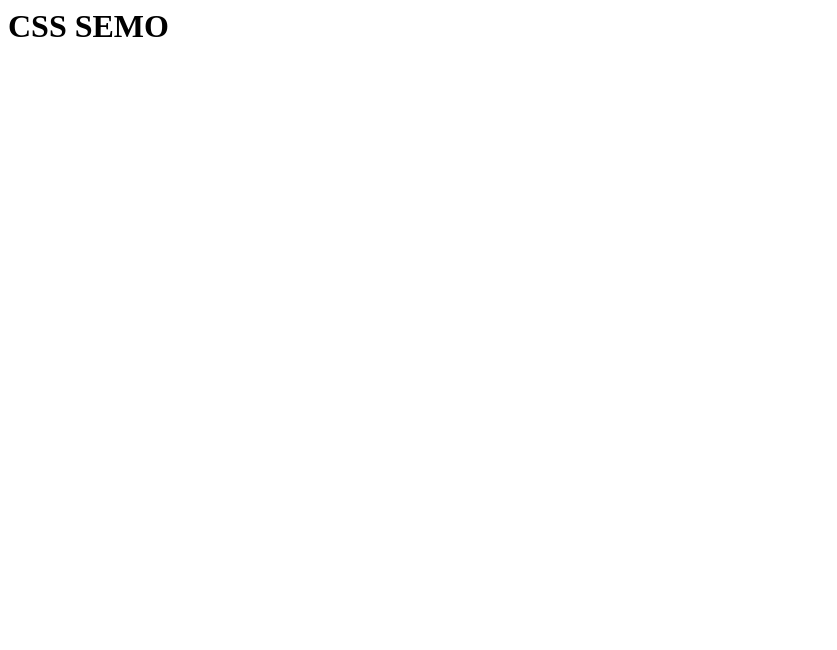
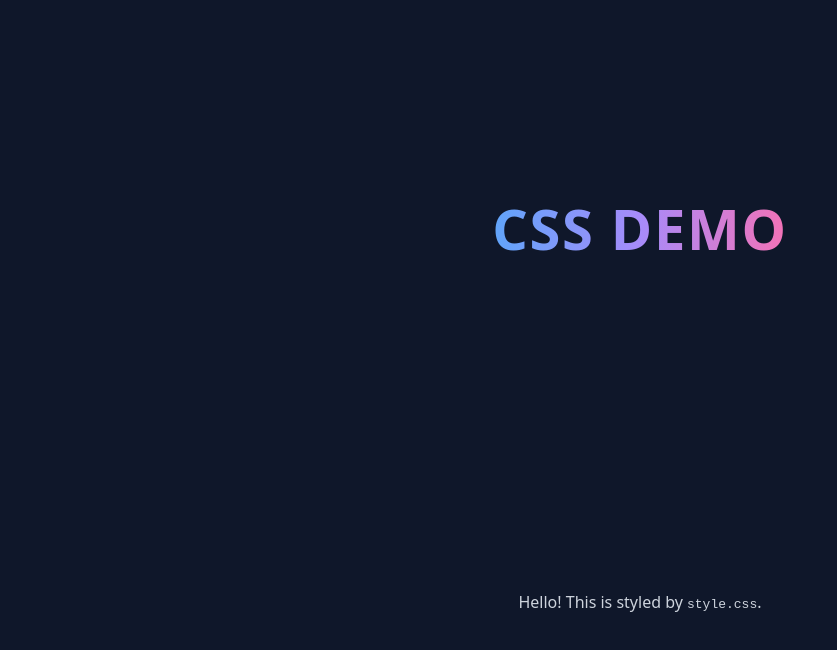
Before and after one commit to balkrishna-123/balkrishna-123.github.io, a plain HTML site: page CSS.html in a window 1280 px wide. Shown: the whole page, without its empty margins (0-837 px from the left). Drawn offline with Linux system fonts and the light colour scheme.

Commit message:
Update CSS.html

```diff
--- a/CSS.html
+++ b/CSS.html
@@ -1,7 +1,14 @@
-<html>
-  <head
-rel = "stylesheet" href ="style.css"></head>
-  <body></body>
-  <h1>CSS SEMO </h1>
-
+<!DOCTYPE html>
+<html lang="en">
+<head>
+  <meta charset="utf-8" />
+  <meta name="viewport" content="width=device-width, initial-scale=1" />
+  <title>CSS Demo</title>
+  <!-- correct way to include your CSS file -->
+  <link rel="stylesheet" href="style.css" />
+</head>
+<body>
+  <h1>CSS DEMO</h1>
+  <p>Hello! This is styled by <code>style.css</code>.</p>
+</body>
 </html>
```
